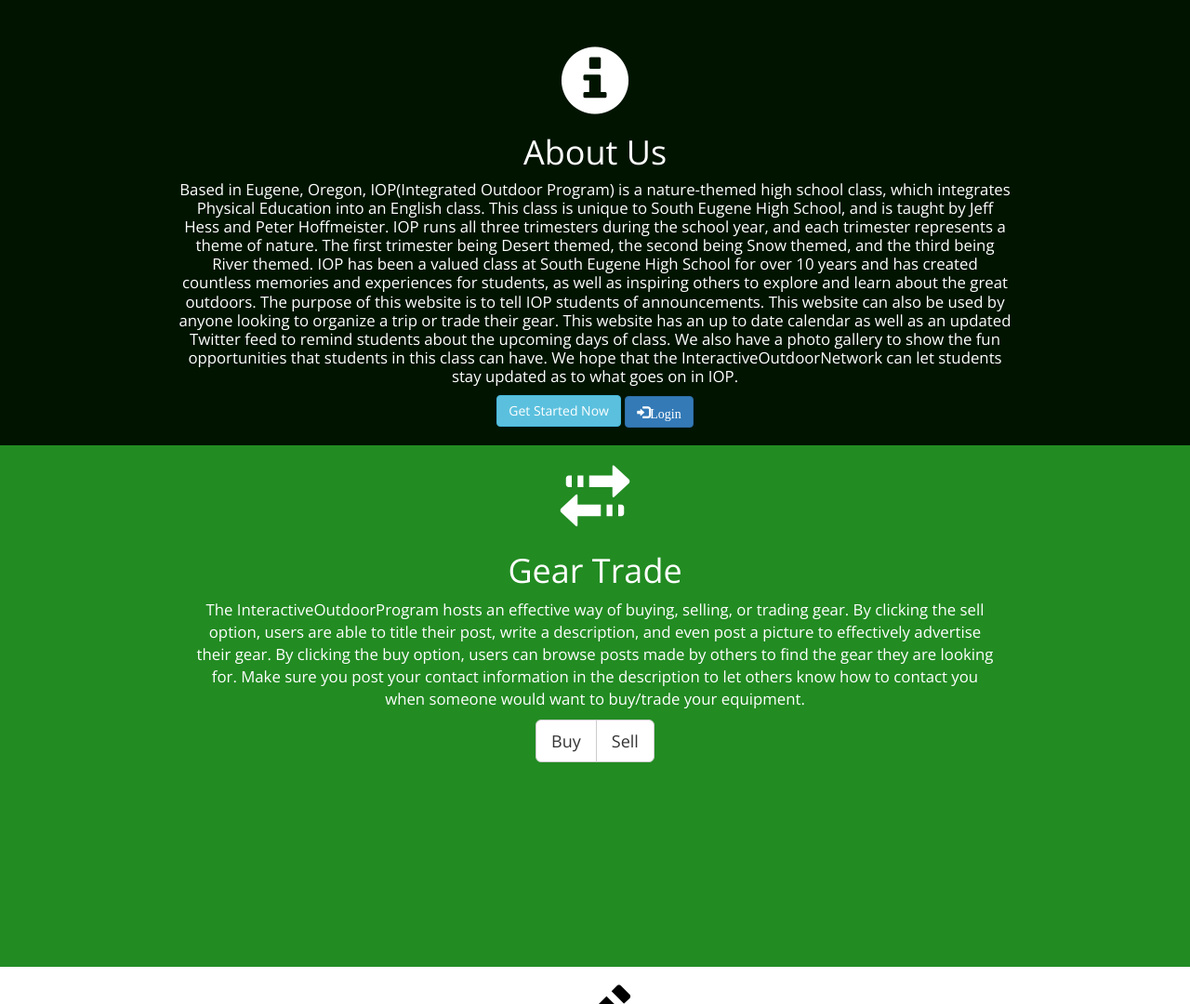
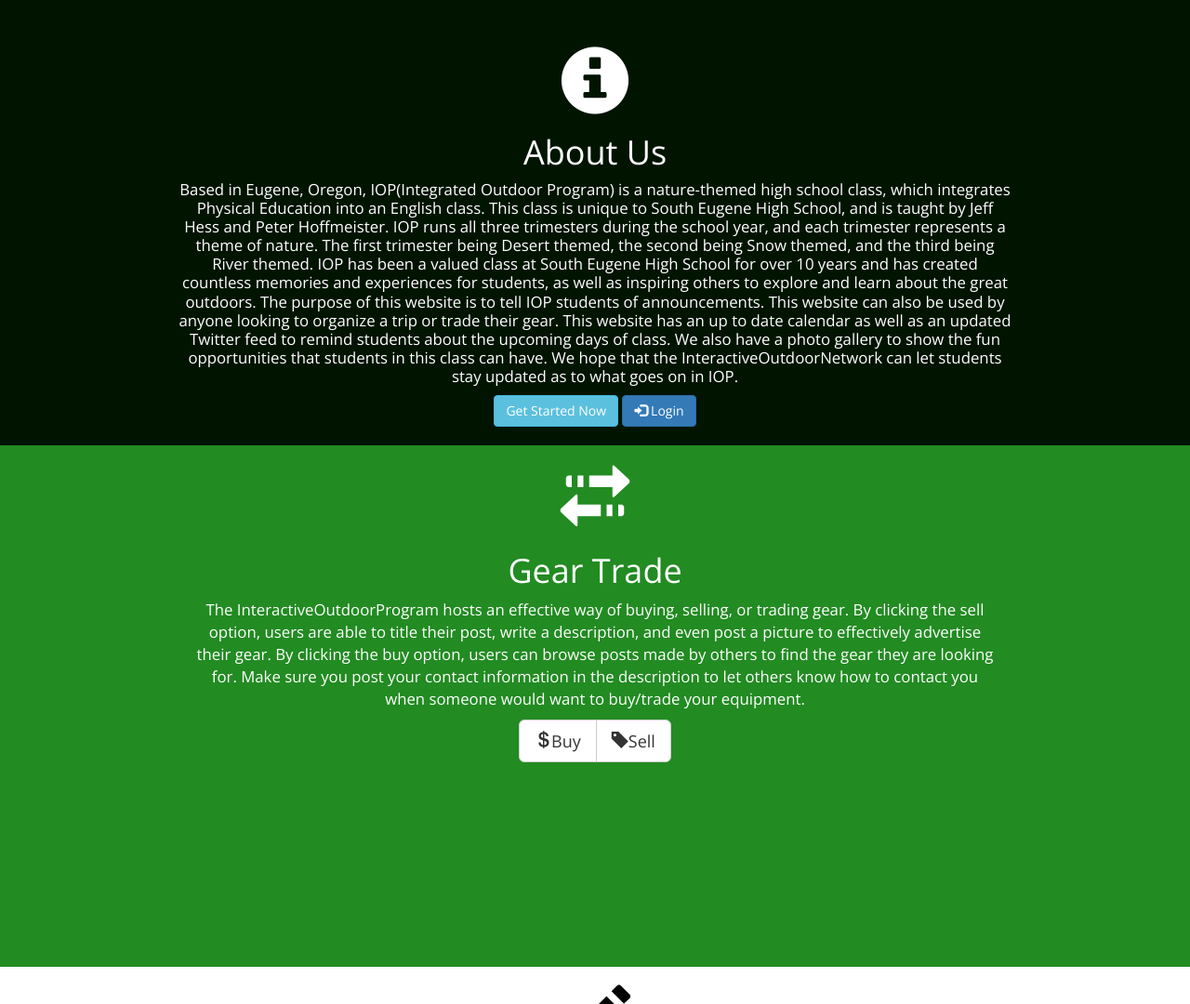
Before and after one commit to verycumbersome/InteractiveOutdoorNetwork, a Django app: page / in a window 1280 px wide. Shown: the part 801-1881 px from the top of the page at 93% size. Run offline with Django 3.2, Linux system fonts and the light colour scheme; some libraries are stand-ins or nearby versions.

Commit message:
added glyphicons

```diff
--- a/InteractiveOutdoorNetwork/ION/templates/index.html
+++ b/InteractiveOutdoorNetwork/ION/templates/index.html
@@ -7,7 +7,7 @@
         <defs>
             <mask id="titlemask" x="0" y="0" width="100%" height="100%">
                 <rect id="alpha" x="0" y="0" width="100%" height="100%" />
-                <text id="title" x="50%" y="0" dy="1.58em">Interactive Outdoor Program</text>
+                <text id="title" x="50%" y="0" dy="1.58em">Integrated Outdoor Program</text>
                 <text id="subtitle" x="50%" y="0" dy="9.8em">Bringing People Together</text>
             </mask>
             </defs>
@@ -41,7 +41,7 @@
             InteractiveOutdoorNetwork can let students stay updated as to what goes on in IOP.
         </p>
         <a href="{% url 'ION:signup' %}" class="btn btn-info" role="button">Get Started Now</a>
-        <a href="{% url 'login' %}" class="btn btn-primary glyphicon glyphicon-log-in" role="button">Login</a>
+        <a href="{% url 'login' %}" class="btn btn-primary"><span class="glyphicon glyphicon-log-in"></span> Login</a>
     </div>
 </div>
 <div class="geartrade">
@@ -52,8 +52,8 @@
         The InteractiveOutdoorProgram hosts an effective way of buying, selling, or trading gear. By clicking the sell option, users are able to title their post, write a description, and even post a picture to effectively advertise their gear. By clicking the buy option, users can browse posts made by others to find the gear they are looking for. Make sure you post your contact information in the description to let others know how to contact you when someone would want to buy/trade your equipment.
         </p>
         <div class="btn-group">
-            <a class="btn btn-lg btn-default" href="{% url 'ION:gearbuy' %}">Buy</a>
-            <a class="btn btn-lg btn-default" href="{% url 'ION:gearsell' %}">Sell</a>
+            <a class="btn btn-lg btn-default" href="{% url 'ION:gearbuy' %}"><span class="glyphicon glyphicon-usd"></span>Buy</a>
+            <a class="btn btn-lg btn-default" href="{% url 'ION:gearsell' %}"><span class="glyphicon glyphicon-tag"></span>Sell</a>
         </div>
     </div>
 </div>
```
Also changed, not shown: InteractiveOutdoorNetwork/db.sqlite3.
